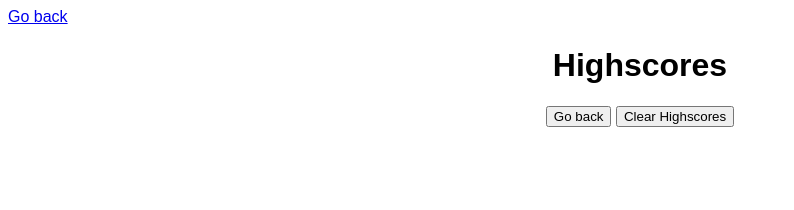
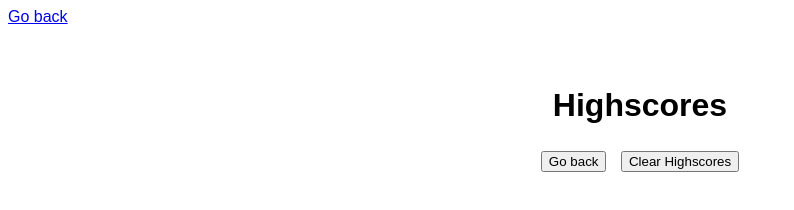
Before and after one commit to jenngreiner/Coding-Quiz-Web-APIs-homework4, a plain HTML site: page highscores.html in a window 1280 px wide. Shown: the whole page, without its empty margins (0-794 px from the left). Drawn offline with Linux system fonts and the light colour scheme.

Commit message:
css updates

```diff
--- a/Assets/css/style.css
+++ b/Assets/css/style.css
@@ -1,10 +1,6 @@
 body{
     font-family: Arial, Helvetica, sans-serif;
 }
-.container {
-    text-align: center;
-}
-
 .scores {
     position: fixed;
     left: 0;
@@ -18,6 +14,18 @@ body{
     padding: 10px;
 }
 
+.container {
+    text-align: center;
+    padding: 20px;
+    margin: 20px;
+}
+
 #start-screen {
     background-color: lavender;
+    padding: 10px;
 }
+
+button {
+    margin: 5px;
+    background-color: ;
+}
```
Also changed, not shown: index.html (+2 -2 lines).
